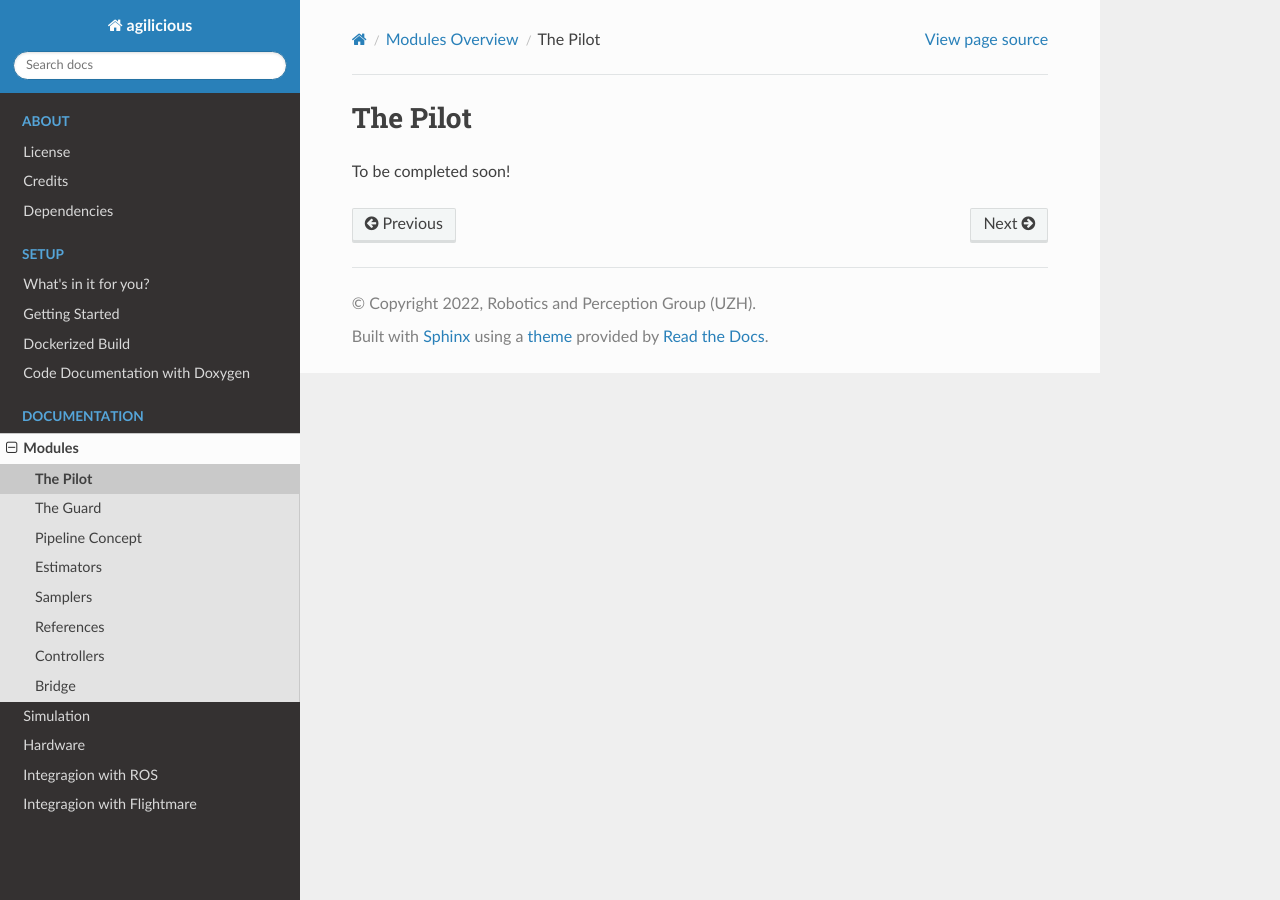
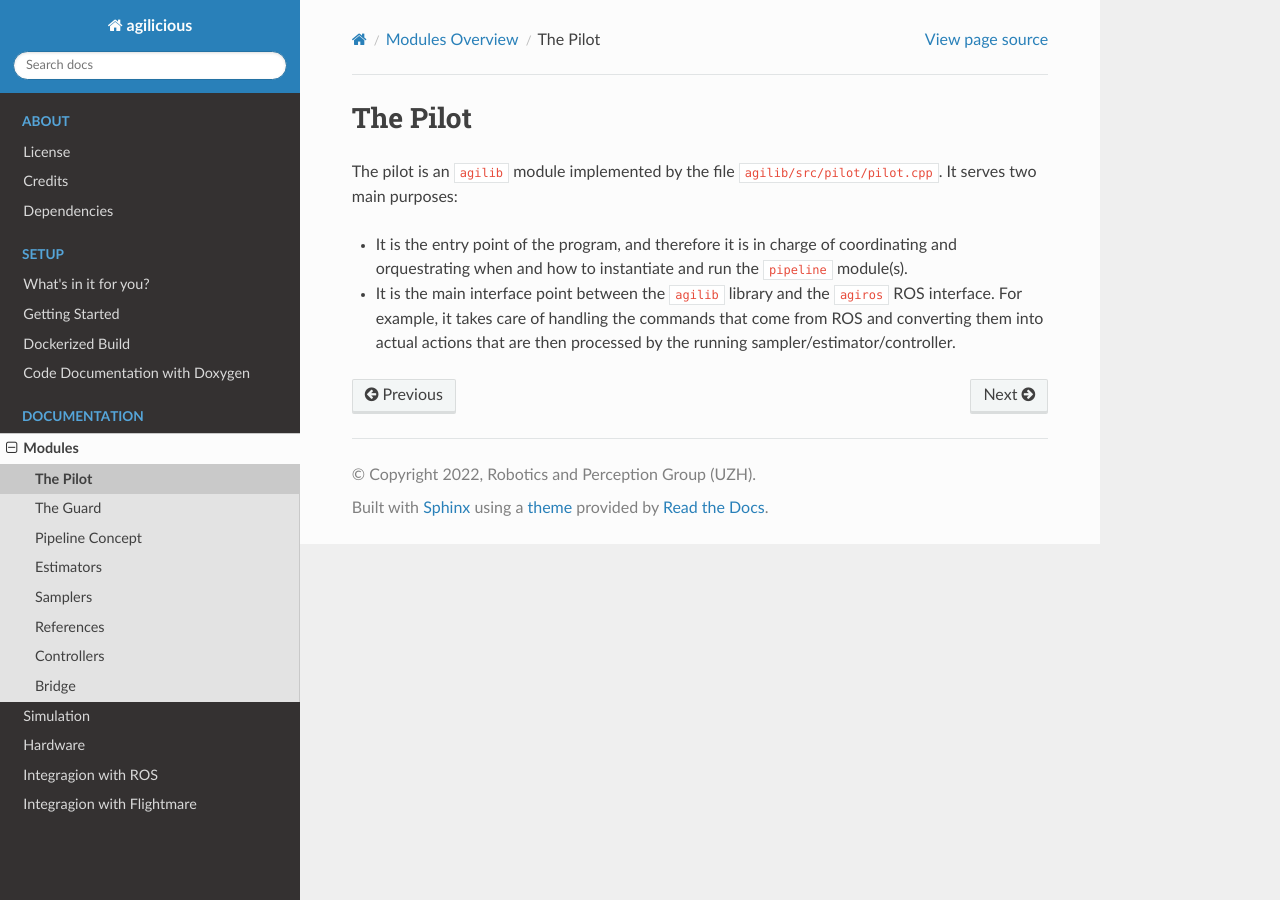
Before and after one commit to uzh-rpg/agilicious, a Sphinx documentation site: the page built from docs/modules/pilot.rst, in a window 1280 px wide. Built offline with Sphinx 7.4.7 and the Read the Docs theme 2.0.0, drawn with Linux system fonts in a browser that asks for light colours.

Commit message:
Added guard and pilot

```diff
--- a/docs/modules/guard.rst
+++ b/docs/modules/guard.rst
@@ -2,4 +2,5 @@
 The Guard
 #########
 
-To be completed soon!
+The guard is an :code:`agilib` module implemented in :code:`agilib/src/guard/`.
+The purpose of the guard is to keep the drone safe when things go wrong. It does so by running a completely separate pipeline, with separate sampler, estimator and controller running in parallel to the main pipeline. If something happens (for example, the drone goes out of control and flies out of a pre-defined 3D volume), the guard triggers automatically and brings the drone back to safety. The guard can also be triggered manually, if the user observes undefined/dangerous behaviour.
--- a/docs/modules/pilot.rst
+++ b/docs/modules/pilot.rst
@@ -2,4 +2,8 @@
 The Pilot
 #########
 
-To be completed soon!
+
+The pilot is an :code:`agilib` module implemented by the file :code:`agilib/src/pilot/pilot.cpp`. It serves two main purposes:
+
+- It is the entry point of the program, and therefore it is in charge of coordinating and orquestrating when and how to instantiate and run the :code:`pipeline` module(s).
+- It is the main interface point between the :code:`agilib` library and the :code:`agiros` ROS interface. For example, it takes care of handling the commands that come from ROS and converting them into actual actions that are then processed by the running sampler/estimator/controller.
```
